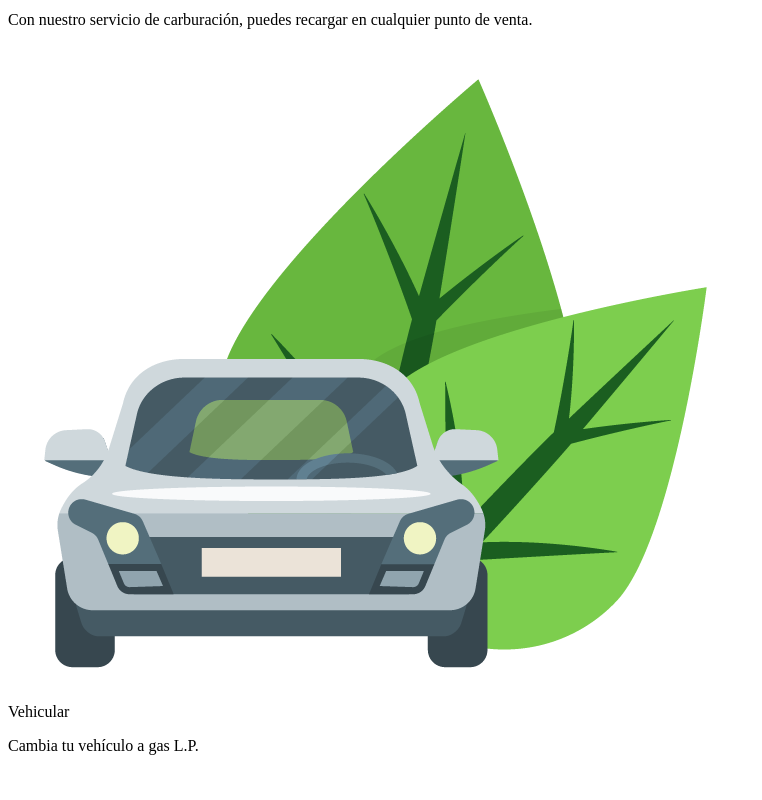
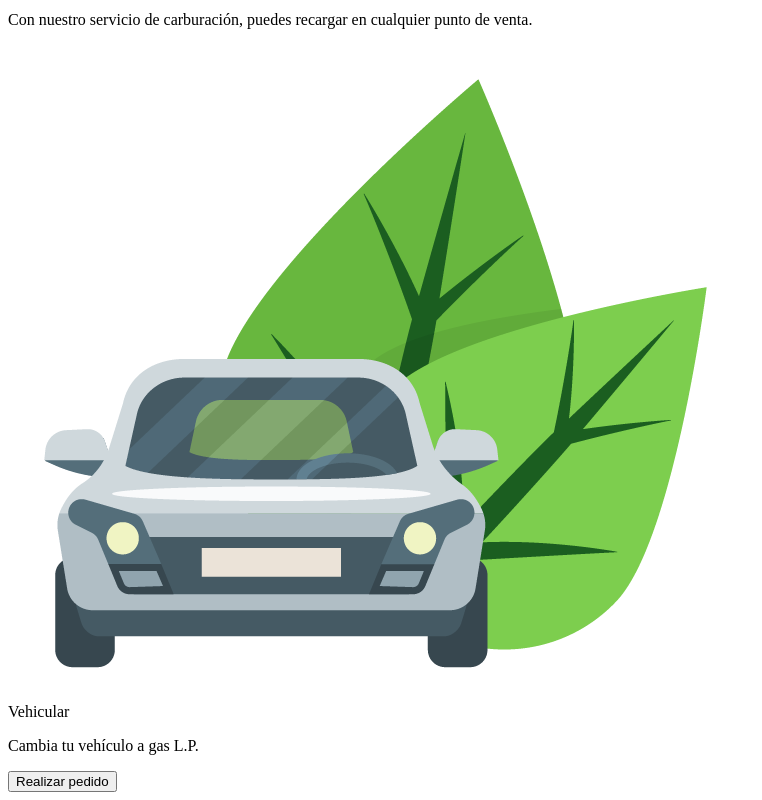
Before and after one commit to Jesshercon/gas-del-lago, a Next.js app: page /home/ServicesSection in a window 1280 px wide. Shown: the part 2664-3464 px from the top of the page, without its empty margins (0-762 px from the left). Before the commit the page ends 3435 px from the top, so only its background shows below. Built offline with nearby package versions, Linux system fonts and the light colour scheme.

Commit message:
button modified in services section/home

```diff
--- a/src/pages/home/ServicesSection.jsx
+++ b/src/pages/home/ServicesSection.jsx
@@ -1,3 +1,4 @@
+import Button from "@/src/components/ui/Button";
 import ServiceCard from "@/src/components/ui/ServiceCard";
 import React from "react";
 
@@ -43,6 +44,12 @@ export default function ServicesSection() {
           content="Cambia tu vehículo a gas L.P."
         />
       </div>
+      <Button
+        variant="action"
+        className="px-4 py-3 flex mx-auto mt-20 font-bold"
+      >
+        Realizar pedido
+      </Button>
     </div>
   );
 }
```
